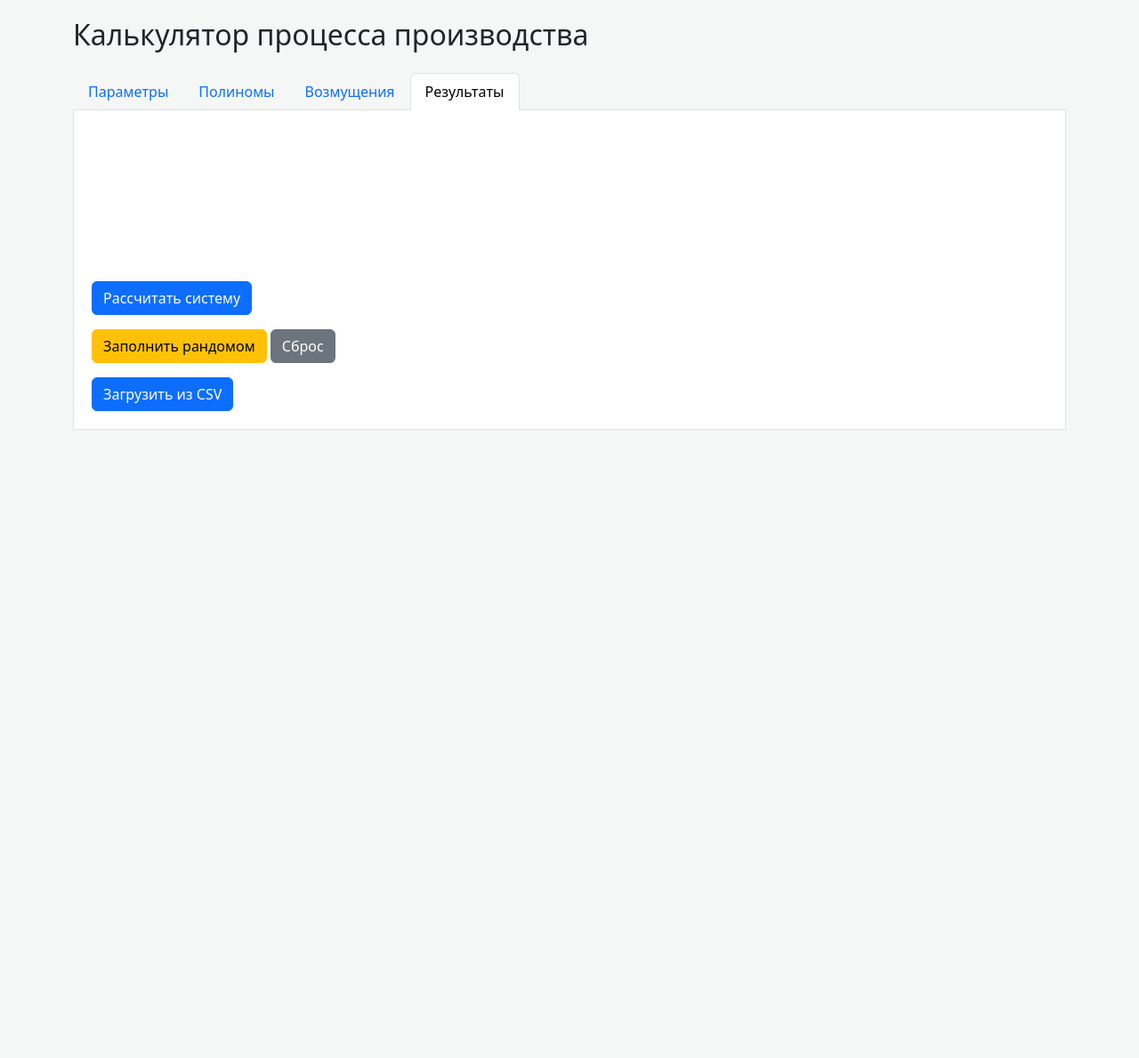
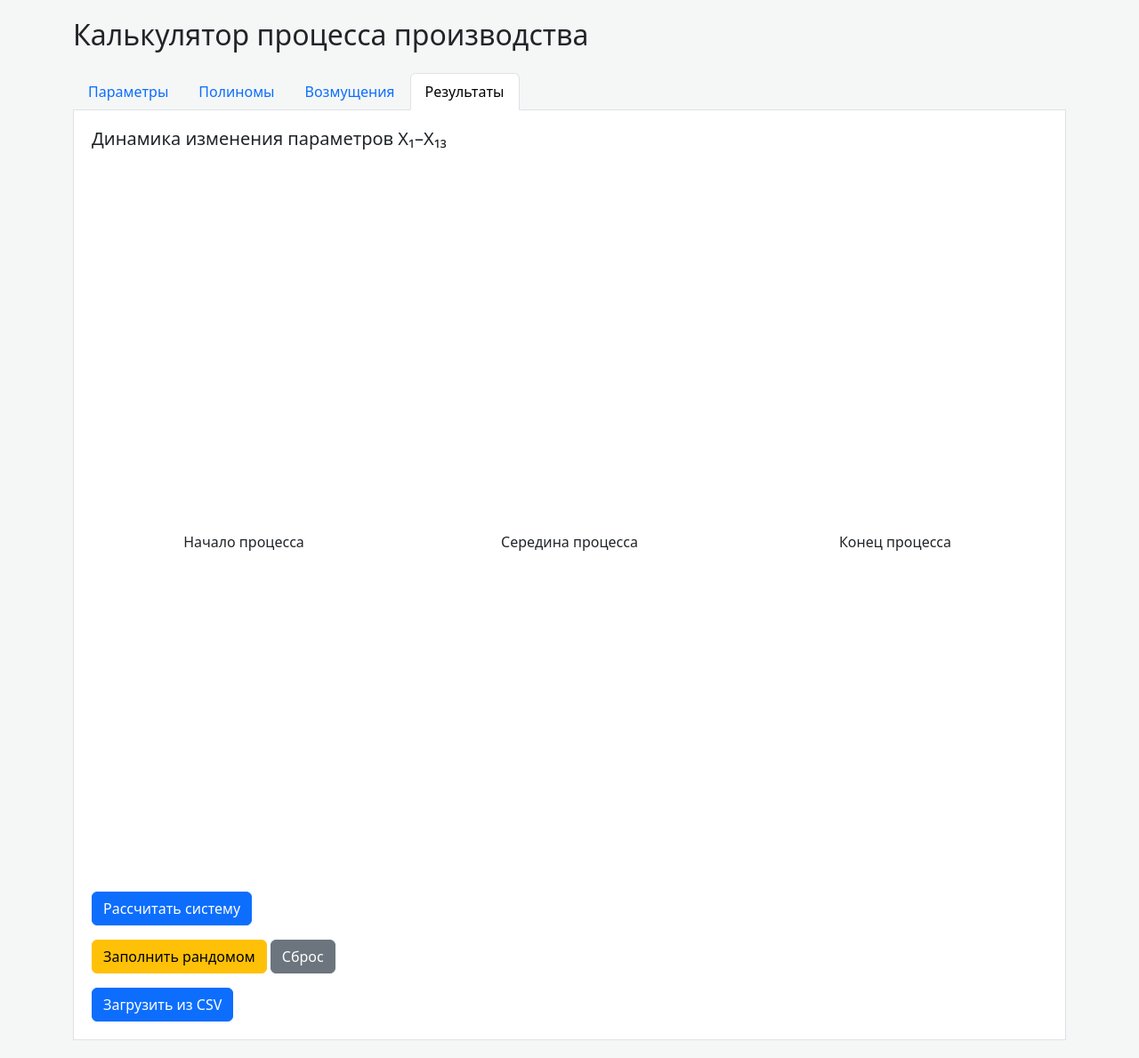
Before and after one commit to HectorKnife/list_steklo_kush_ver2, a FastAPI app: page / in a window 1280 px wide, after a click on "Результаты". Shown: the whole page at 89% size. Before the commit the page ends 483 px from the top, so only its background shows below. Run offline with FastAPI, Linux system fonts and the light colour scheme; a map, chart or similar area stays blank.

Commit message:
NewRadarDiagrams+legend

```diff
--- a/static/js/graph.js
+++ b/static/js/graph.js
@@ -1,11 +1,13 @@
 let lineChart = null;
-let radarChart = null;
+let radarCharts = [null, null, null];
 
 function updateCharts(res) {
-    const ctxLine = document.getElementById('lineChart').getContext('2d');
-    const ctxRadar = document.getElementById('radarChart').getContext('2d');
+    // ========================================
+    // 1. ЛИНЕЙНЫЙ ГРАФИК (все X подписаны)
+    // ========================================
+    const ctxLine = document.getElementById('lineChart');
+    if (!ctxLine) return;
 
-    // Линейный график
     const datasets = res.X.map((data, i) => ({
         label: `X${i+1}: ${xNames[i]}`,
         data: data,
@@ -26,16 +28,19 @@ function updateCharts(res) {
         },
         options: {
             responsive: true,
+            maintainAspectRatio: false,
             plugins: {
                 legend: {
                     position: 'right',
                     labels: {
                         usePointStyle: true,
-                        padding: 8,
-                        font: { size: 11 },
+                        padding: 6,
+                        font: { size: 10 },
+                        boxWidth: 12,
+                        boxHeight: 3,
                         generateLabels: function(chart) {
                             return chart.data.datasets.map((ds, i) => ({
-                                text: `X${i+1}`,
+                                text: `X${i+1} — ${xNames[i]}`,
                                 fillStyle: ds.borderColor,
                                 strokeStyle: ds.borderColor,
                                 lineWidth: 2,
@@ -49,61 +54,102 @@ function updateCharts(res) {
                 tooltip: {
                     callbacks: {
                         label: function(ctx) {
-                            return `X${ctx.datasetIndex+1}: ${ctx.raw.toFixed(3)}`;
+                            const i = ctx.datasetIndex;
+                            return `X${i+1} (${xNames[i]}): ${ctx.raw.toFixed(4)}`;
                         }
                     }
                 }
             },
             scales: {
-                x: { title: { display: true, text: 'Время' } },
-                y: { min: 0, max: 1, title: { display: true, text: 'Значение' } }
+                x: {
+                    title: {
+                        display: true,
+                        text: 'Время (t)'
+                    }
+                },
+                y: {
+                    min: 0,
+                    max: 1,
+                    title: {
+                        display: true,
+                        text: 'Значение (нормированное)'
+                    }
+                }
             }
         }
     });
 
-    // Радарная диаграмма
-    const midIdx = Math.floor(res.time.length / 2);
-    const endIdx = res.time.length - 1;
+    // ========================================
+    // 2. ТРИ РАДАРНЫЕ ДИАГРАММЫ
+    // ========================================
+
+    // Индексы для t=0, t=середина, t=конец
+    const timeIndices = [
+        { idx: 0, label: `t = 0` },
+        { idx: Math.floor(res.time.length / 2), label: `t = ${res.time[Math.floor(res.time.length/2)].toFixed(1)}` },
+        { idx: res.time.length - 1, label: `t = ${res.time[res.time.length-1].toFixed(1)}` }
+    ];
 
     const radarColors = [
-        'rgba(91, 140, 90, 0.3)',
-        'rgba(107, 123, 140, 0.3)',
-        'rgba(140, 107, 107, 0.3)'
-    ];
-    const radarBorders = ['#5B8C5A', '#6B7B8C', '#8C6B6B'];
-
-    const radarData = [
-        { label: 't=0', data: res.X.map(row => row[0]), color: radarColors[0], border: radarBorders[0] },
-        { label: `t=${res.time[midIdx].toFixed(1)}`, data: res.X.map(row => row[midIdx]), color: radarColors[1], border: radarBorders[1] },
-        { label: `t=${res.time[endIdx].toFixed(1)}`, data: res.X.map(row => row[endIdx]), color: radarColors[2], border: radarBorders[2] }
+        { bg: 'rgba(91, 140, 90, 0.3)', border: '#5B8C5A' },
+        { bg: 'rgba(107, 123, 140, 0.3)', border: '#6B7B8C' },
+        { bg: 'rgba(140, 107, 107, 0.3)', border: '#8C6B6B' }
     ];
 
-    if (radarChart) radarChart.destroy();
-    radarChart = new Chart(ctxRadar, {
+    timeIndices.forEach((t, chartIdx) => {
+        const canvasId = `radarChart${chartIdx}`;
+        const canvas = document.getElementById(canvasId);
+        if (!canvas) return;
+        const ctx = canvas.getContext('2d');
+
+        // Уничтожаем старый график
+        if (radarCharts[chartIdx]) {
+            radarCharts[chartIdx].destroy();
+        }
+
+        radarCharts[chartIdx] = new Chart(ctx, {
             type: 'radar',
             data: {
                 labels: Array.from({length: 13}, (_, i) => `X${i+1}`),
-            datasets: radarData.map(d => ({
-                label: d.label,
-                data: d.data,
-                backgroundColor: d.color,
-                borderColor: d.border,
+                datasets: [{
+                    label: t.label,
+                    data: res.X.map(row => row[t.idx]),
+                    backgroundColor: radarColors[chartIdx].bg,
+                    borderColor: radarColors[chartIdx].border,
                     borderWidth: 2,
-                pointRadius: 2
-            }))
+                    pointRadius: 3,
+                    pointBackgroundColor: radarColors[chartIdx].border
+                }]
             },
             options: {
                 responsive: true,
+                maintainAspectRatio: false,
                 plugins: {
+                    title: {
+                        display: true,
+                        text: t.label,
+                        font: { size: 14, weight: 'bold' }
+                    },
                     tooltip: {
                         callbacks: {
                             label: function(ctx) {
-                            return `X${ctx.dataIndex+1}: ${ctx.raw.toFixed(3)}`;
+                                const i = ctx.dataIndex;
+                                return `X${i+1} (${xNames[i]}): ${ctx.raw.toFixed(4)}`;
                             }
                         }
                     }
                 },
-            scales: { r: { min: 0, max: 1 } }
+                scales: {
+                    r: {
+                        min: 0,
+                        max: 1,
+                        ticks: {
+                            stepSize: 0.2,
+                            backdropColor: 'transparent'
+                        }
+                    }
+                }
             }
         });
+    });
 }
--- a/templates/index.html
+++ b/templates/index.html
@@ -36,11 +36,39 @@
             <div id="z-params-container"><h5>Возмущения Z<sub>k</sub>(t)</h5></div>
         </div>
         <div class="tab-pane fade" id="results">
+            <!-- Линейный график -->
+            <div class="row mb-4">
+                <div class="col-12">
+                    <h5>Динамика изменения параметров X₁–X₁₃</h5>
+                    <div style="height: 400px;">
+                        <canvas id="lineChart"></canvas>
+                    </div>
+                </div>
+            </div>
+
+            <!-- Три радара в ряд -->
             <div class="row">
-                <div class="col-md-8"><canvas id="lineChart"></canvas></div>
-                <div class="col-md-4"><canvas id="radarChart"></canvas></div>
+                <div class="col-md-4">
+                    <h6 class="text-center">Начало процесса</h6>
+                    <div style="height: 350px;">
+                        <canvas id="radarChart0"></canvas>
+                    </div>
+                </div>
+                <div class="col-md-4">
+                    <h6 class="text-center">Середина процесса</h6>
+                    <div style="height: 350px;">
+                        <canvas id="radarChart1"></canvas>
+                    </div>
+                </div>
+                <div class="col-md-4">
+                    <h6 class="text-center">Конец процесса</h6>
+                    <div style="height: 350px;">
+                        <canvas id="radarChart2"></canvas>
+                    </div>
+                </div>
             </div>
-            <button class="btn btn-primary mt-3" id="calcBtn">Рассчитать систему</button>
+
+            <button class="btn btn-primary mt-4" id="calcBtn">Рассчитать систему</button>
         </div>
         <div class="mt-3">
             <button class="btn btn-warning" id="randomBtn">Заполнить рандомом</button>
```
Lines whose indentation alone changed are shown as unchanged.
